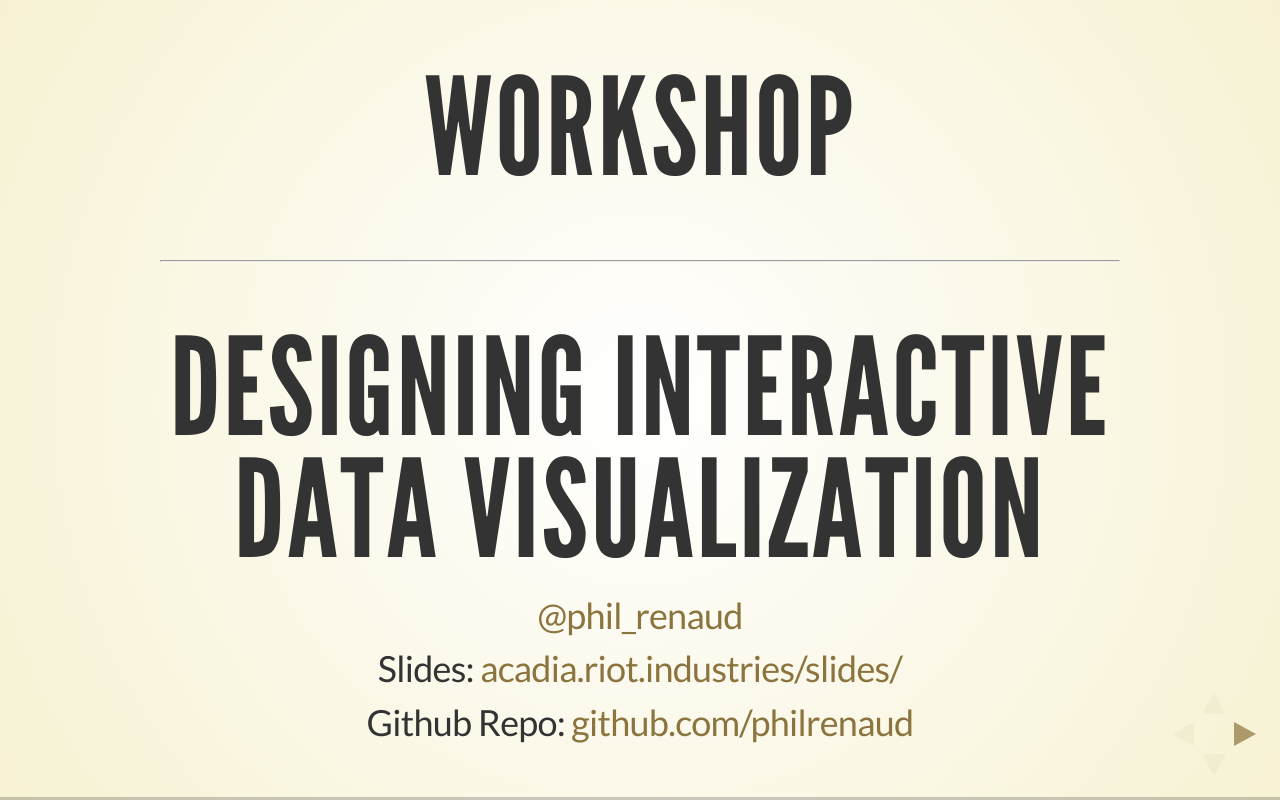
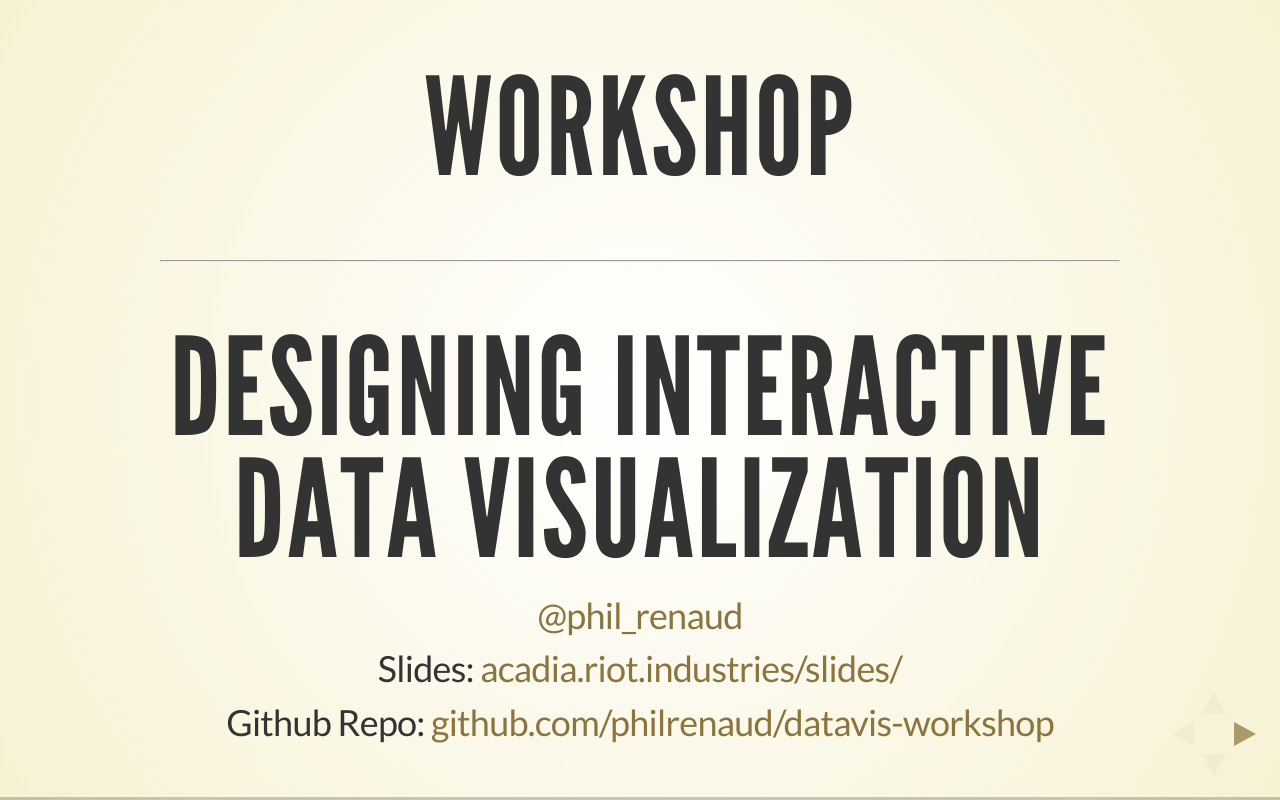
Before and after one commit to philrenaud/datavis-workshop, a website with bundled scripts: page slides/index.html in a window 1280 px wide. Built offline with nearby package versions, Linux system fonts and the light colour scheme.

Commit message:
Updated github links

```diff
--- a/slides/index.html
+++ b/slides/index.html
@@ -49,7 +49,7 @@
 						<a href="http://twitter.com/phil_renaud" target="_blank">@phil_renaud</a>
 					</p>
           <p>Slides: <a href="http://acadia.riot.industries/slides" target="_blank">acadia.riot.industries/slides/</a></p>
-          <p>Github Repo: <a href="https://github.com/philrenaud" target="_blank">github.com/philrenaud</a></p>
+          <p>Github Repo: <a href="https://github.com/philrenaud/datavis-workshop" target="_blank">github.com/philrenaud/datavis-workshop</a></p>
 				</section>
 
 				<section>
@@ -490,7 +490,7 @@
 						<li>Head over to <h3><a href="http://tinyurl.com/acadia-census" target="_blank">tinyurl.com/acadia-census</a></h3></li>
 						<li>In Chrome, open up your console - CMD + ALT + i</li>
 						<li>(or right-click and select "Inspect Element", then hit ESC)</li>
-						<li>In your text editor of choice, open up the project you downloaded from Github, then head to</li>
+						<li>In your text editor of choice, open up <a href="https://github.com/philrenaud/datavis-workshop" target="_blank">the project you downloaded from Github</a>, then head to</li>
 						<h3>/js/acquiring_data.js</h3>
 					</ul>
 				</section>
@@ -543,7 +543,7 @@
           <h3>Thanks!</h3>
           <p><a href="http://twitter.com/phil_renaud" target="_blank">@phil_renaud</a></p>
           <p>Slides: <a href="http://acadia.riot.industries/slides/" target="_blank">acadia.riot.industries/slides</a></p>
-          <p>Github Repo: <a href="https://github.com/philrenaud" target="_blank">github.com/philrenaud</a></p>
+          <p>Github Repo: <a href="https://github.com/philrenaud/datavis-workshop" target="_blank">github.com/philrenaud/datavis-workshop</a></p>
         </section>
 
         <section>
```
